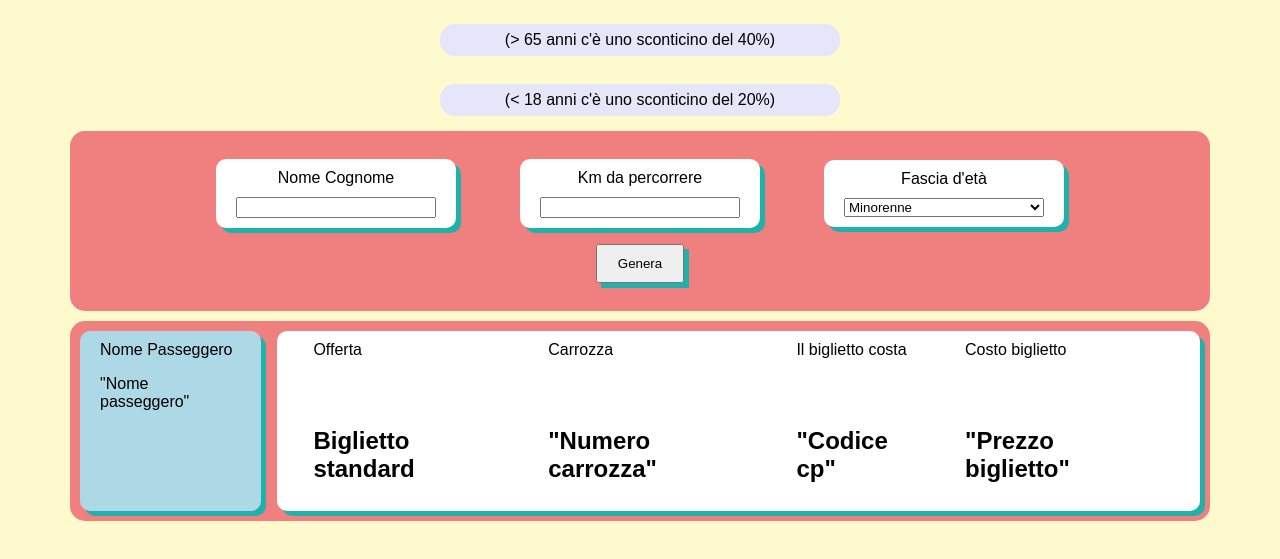
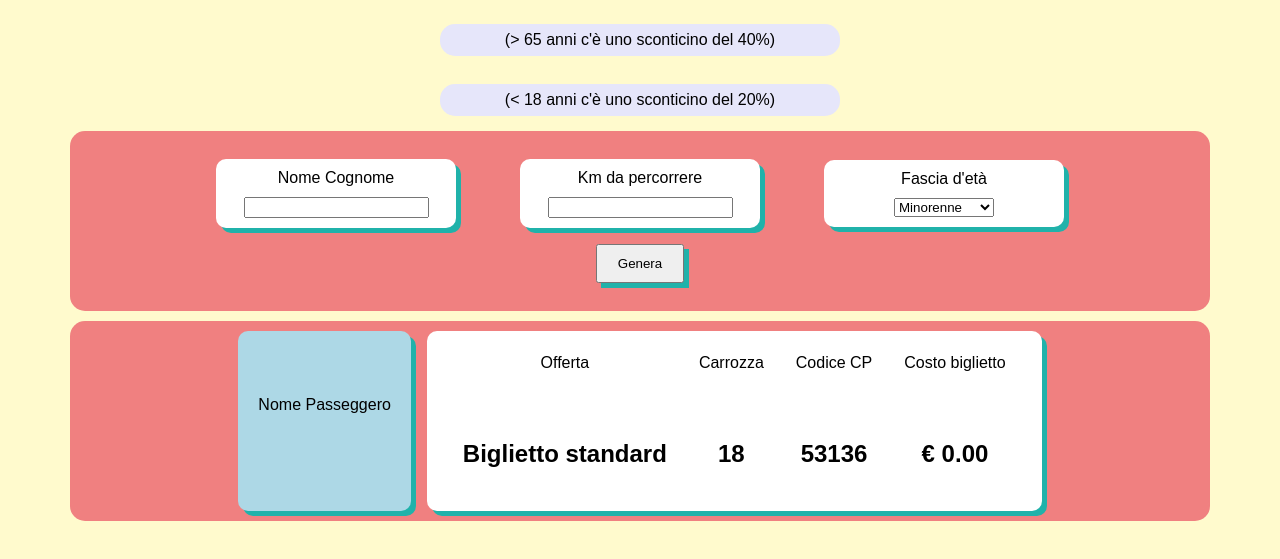
Before and after one commit to EdoardoRaimondoSenis/js-biglietto-treno-form, a plain HTML site: page index.html in a window 1280 px wide. Both pictures are taken after a click on the button "Genera". Shown: the part 61-620 px from the top of the page. Drawn offline with Linux system fonts and the light colour scheme.

Commit message:
Esercizio completato

```diff
--- a/css/style.css
+++ b/css/style.css
@@ -43,6 +43,12 @@ body {
 }
 
 .backrisultato form {
+    display: flex;
+    align-items: center;
+    justify-content: center;
+}
+
+.backrisultato div {
     display: flex;
     align-items: center;
     justify-content: center;
--- a/index.html
+++ b/index.html
@@ -46,15 +46,15 @@
                 </div>
                 <div class="cellarisul">
                     <span>Carrozza</span>
-                    <h2 id="carrozza">"Numero carrozza"</h2>
+                    <h2 id="carrozza"></h2>
                 </div>
                 <div class="cellarisul">
-                    <span>Il biglietto costa</span>
-                    <h2 id="codicecp">"Codice cp"</h2>
+                    <span>Codice CP</span>
+                    <h2 id="codicecp"></h2>
                 </div>
                 <div class="cellarisul">
                     <span>Costo biglietto</span>
-                    <h2 id="risultato">"Prezzo biglietto"</h2>
+                    <h2 id="risultato"></h2>
                 </div>
             </div>
         </div>
--- a/js/myscript.js
+++ b/js/myscript.js
@@ -6,34 +6,43 @@ const nomecogn = document.querySelector(".nomecogn");
 const button = document.querySelector(".genera");
 
 let prezzobiglietto
+
+// prende input dei chilometri
 let km = document.querySelector(".km");
 
+// prende input della fascia d'età (minorenne, maggiorenne, over 65)
 const fascia = document.querySelector(".fascia");
 
 button.addEventListener("click",
     function () {
+        // prende il numero dei km dall'input
         let inputkm = km.value;
-        console.log(inputkm);
 
+        // prende il nome e cognome dall'input
+        let inputnomecogn = nomecogn.value;
+
+        // prende la fascia d'età dalle opzioni del select
         let inputfascia = fascia.value;
-        console.log(inputfascia);
-
 
         // calcolo costo biglietto in base all'età
-        if (inputfascia = String("Minorenne")) {
+        if (inputfascia == "Minorenne") {
             prezzobiglietto = (inputkm * 0.21) - ((inputkm * 0.21) * 20 / 100);
-        } else if (inputfascia = String("Over 65")) {
+        } else if (inputfascia == "Over 65") {
             prezzobiglietto = (inputkm * 0.21) - ((inputkm * 0.21) * 40 / 100);
-        } else if (inputfascia = String("Maggiorenne")) {
+        } else if (inputfascia == "Maggiorenne") {
             prezzobiglietto = inputkm * 0.21;
         }
 
-        let inputnomecogn = nomecogn.value;
-        let inputprezzobiglietto = prezzobiglietto.value;
-        console.log(inputnomecogn);
-        console.log(inputprezzobiglietto);
+        // stampa a schermo il costo del biglietto
+        document.getElementById("risultato").innerHTML ="€ " + prezzobiglietto.toFixed(2);
 
+        // stampa a schermo il numero di carrozza che può andare da 1 a 19
+        document.getElementById("carrozza").innerHTML = Math.floor(Math.random() * 20);
 
+        // stampa a schermo il numero del codice passeggero che può andare da 1 a 99999
+        document.getElementById("codicecp").innerHTML = Math.floor(Math.random() * 100000);
 
+        // stampa a schermo il nome e cognome del passeggero
+        document.getElementById("nomepass").innerHTML = inputnomecogn
     }
 );
```
